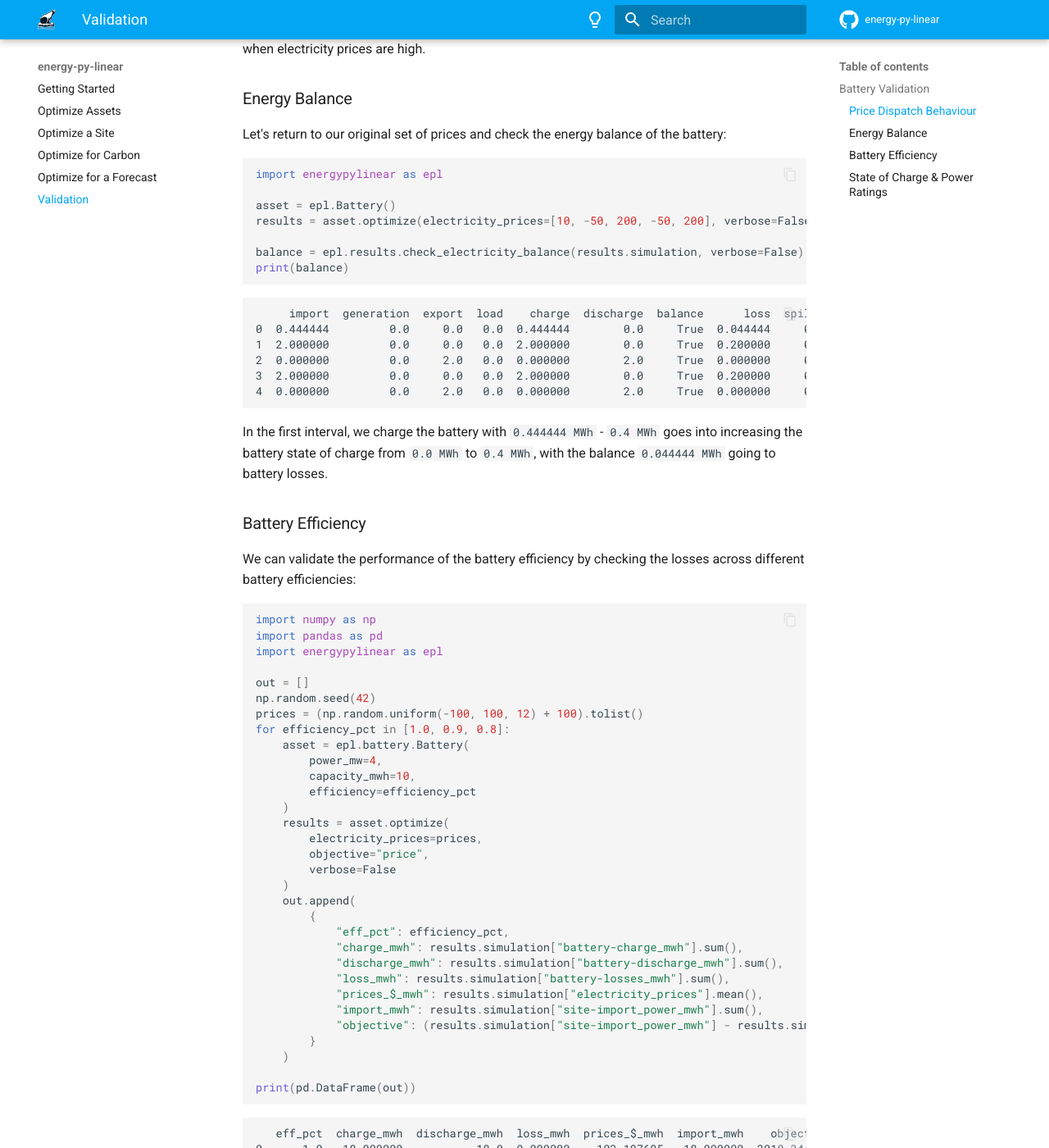
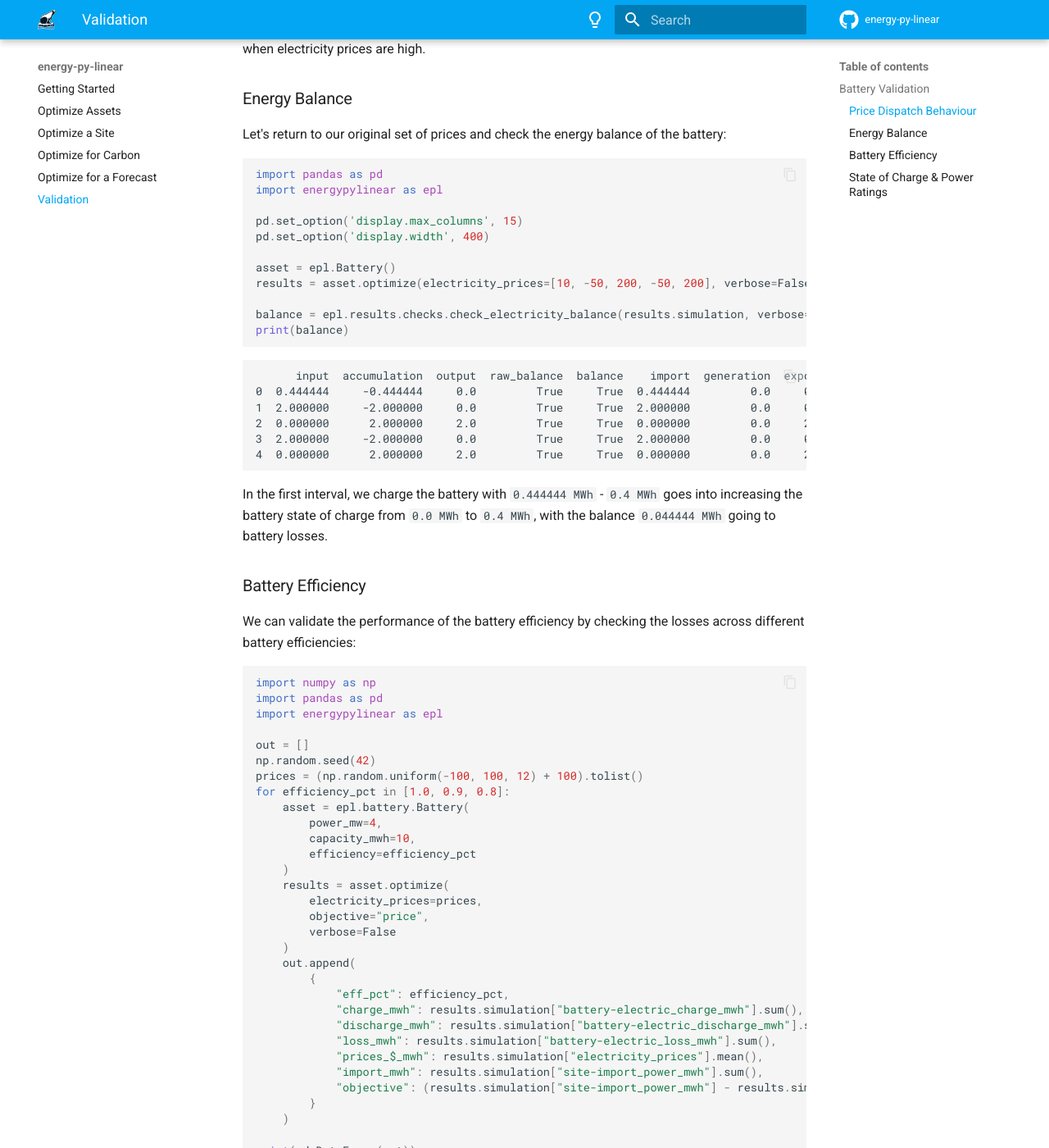
Before and after one commit to ADGEfficiency/energy-py-linear, an MkDocs documentation site: the page built from docs/docs/validation.md, in a window 1280 px wide and 1400 px high, scrolled down 1239 px. Shown: the whole window at 82% size. Built offline with MkDocs 1.6.1 and Material for MkDocs 9.7.7, drawn with Linux system fonts in a browser that asks for light colours; comment, search, counter and statistics services are not loaded.

Commit message:
v2g working

````diff
--- a/docs/docs/validation.md
+++ b/docs/docs/validation.md
@@ -57,22 +57,26 @@ As expected, the battery continues to charge during low electricity price interv
 Let's return to our original set of prices and check the energy balance of the battery:
 
 ```python
+import pandas as pd
 import energypylinear as epl
+
+pd.set_option('display.max_columns', 15)
+pd.set_option('display.width', 400)
 
 asset = epl.Battery()
 results = asset.optimize(electricity_prices=[10, -50, 200, -50, 200], verbose=False)
 
-balance = epl.results.check_electricity_balance(results.simulation, verbose=False)
+balance = epl.results.checks.check_electricity_balance(results.simulation, verbose=False)
 print(balance)
 ```
 
 ```
-     import  generation  export  load    charge  discharge  balance      loss  spills
-0  0.444444         0.0     0.0   0.0  0.444444        0.0     True  0.044444     0.0
-1  2.000000         0.0     0.0   0.0  2.000000        0.0     True  0.200000     0.0
-2  0.000000         0.0     2.0   0.0  0.000000        2.0     True  0.000000     0.0
-3  2.000000         0.0     0.0   0.0  2.000000        0.0     True  0.200000     0.0
-4  0.000000         0.0     2.0   0.0  0.000000        2.0     True  0.000000     0.0
+      input  accumulation  output  raw_balance  balance    import  generation  export  load    charge  discharge      loss  spills  soc
+0  0.444444     -0.444444     0.0         True     True  0.444444         0.0     0.0   0.0  0.444444        0.0  0.044444     0.0  0.0
+1  2.000000     -2.000000     0.0         True     True  2.000000         0.0     0.0   0.0  2.000000        0.0  0.200000     0.0  0.0
+2  0.000000      2.000000     2.0         True     True  0.000000         0.0     2.0   0.0  0.000000        2.0  0.000000     0.0  0.0
+3  2.000000     -2.000000     0.0         True     True  2.000000         0.0     0.0   0.0  2.000000        0.0  0.200000     0.0  0.0
+4  0.000000      2.000000     2.0         True     True  0.000000         0.0     2.0   0.0  0.000000        2.0  0.000000     0.0  0.0
 ```
 
 In the first interval, we charge the battery with `0.444444 MWh` - `0.4 MWh` goes into increasing the battery state of charge from `0.0 MWh` to `0.4 MWh`, with the balance `0.044444 MWh` going to battery losses.
@@ -103,9 +107,9 @@ for efficiency_pct in [1.0, 0.9, 0.8]:
     out.append(
         {
             "eff_pct": efficiency_pct,
-            "charge_mwh": results.simulation["battery-charge_mwh"].sum(),
-            "discharge_mwh": results.simulation["battery-discharge_mwh"].sum(),
-            "loss_mwh": results.simulation["battery-losses_mwh"].sum(),
+            "charge_mwh": results.simulation["battery-electric_charge_mwh"].sum(),
+            "discharge_mwh": results.simulation["battery-electric_discharge_mwh"].sum(),
+            "loss_mwh": results.simulation["battery-electric_loss_mwh"].sum(),
             "prices_$_mwh": results.simulation["electricity_prices"].mean(),
             "import_mwh": results.simulation["site-import_power_mwh"].sum(),
             "objective": (results.simulation["site-import_power_mwh"] - results.simulation["site-export_power_mwh"] * results.simulation["electricity_prices"]).sum(),
````
Also changed, not shown: docs/docs/how-to/dispatch-assets.md (+77 -63 lines), README.md, 3 other files.
